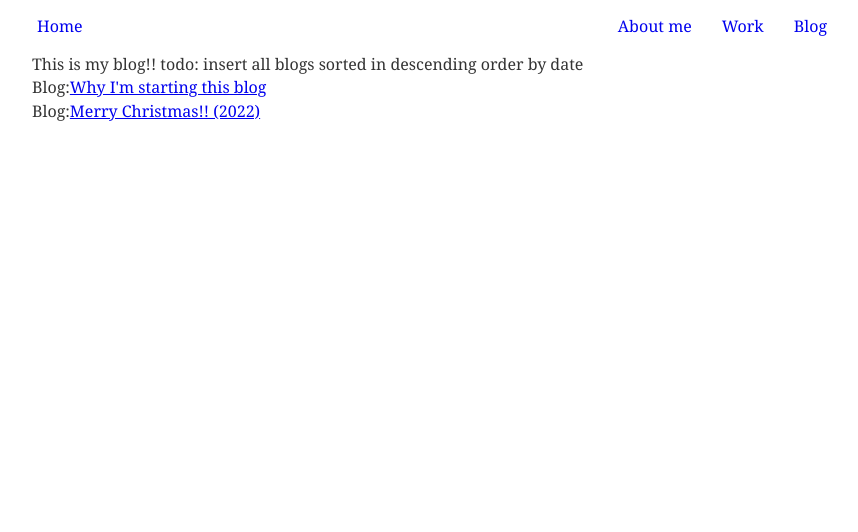
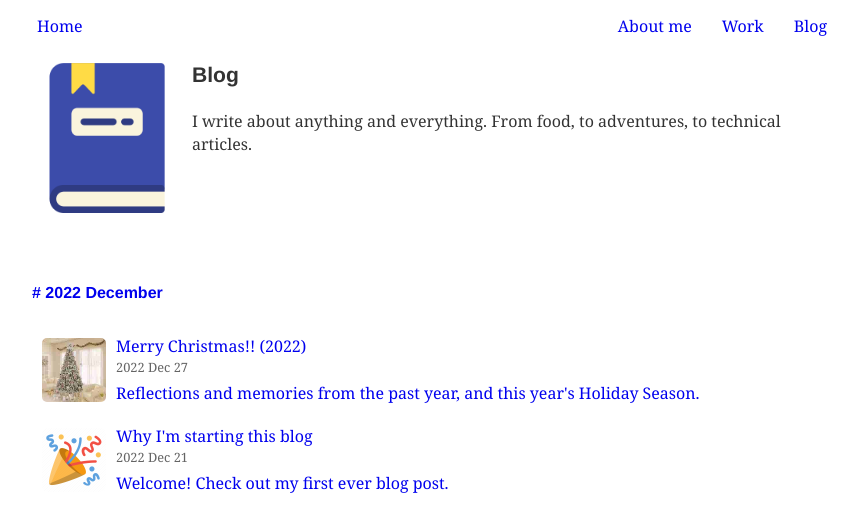
Before and after one commit to jimmy1231/me, a Gatsby site: page /blog in a window 1280 px wide. Shown: the whole page, without its empty margins (208-1066 px from the left). Built offline with nearby package versions, Linux system fonts and the light colour scheme; Gatsby itself is replaced by a stand-in of ours; some packages are replaced by stand-ins of ours.

```diff
--- a/gatsby-config.ts
+++ b/gatsby-config.ts
@@ -73,7 +73,8 @@
       options: {
         pathToConfigModule: `src/utils/typography`
       },
-    }
+    },
+    "gatsby-transformer-remark"
   ]
 };
 
--- a/package.json
+++ b/package.json
@@ -32,6 +32,7 @@
     "gatsby-source-filesystem": "^5.3.1",
     "gatsby-transformer-remark": "^6.3.2",
     "gatsby-transformer-sharp": "^5.3.1",
+    "lodash": "^4.17.21",
     "react": "^18.2.0",
     "react-dom": "^18.2.0",
     "react-icons": "^4.7.1",
@@ -42,12 +43,13 @@
     "typography-theme-bootstrap": "^0.16.19"
   },
   "devDependencies": {
+    "@types/lodash": "^4.14.191",
     "@types/node": "^18.11.10",
     "@types/react": "^18.0.26",
     "@types/react-dom": "^18.0.9",
+    "@types/react-icons": "^3.0.0",
     "@types/react-responsive": "^8.0.5",
     "@types/styled-components": "^5.1.26",
-    "@types/react-icons": "^3.0.0",
     "typescript": "^4.9.3"
   }
 }
--- /dev/null
+++ b/src/content/about.md
@@ -0,0 +1,13 @@
+---
+type: about
+slug: about
+---
+Hi there, my name is Jimmy! If you're here, hopefully I've made an impression on you! A bit about myself: I'm a recently graduated Computer Engineering student from the University of Toronto, Canada.
+
+I've worked mainly in the web development industry. For my 16-month Professional Experience Year (PEY), I worked for FutureVault inc., developing key aspects of the company's backend infrastructure using AWS technologies. For instance, my largest contribution to FutureVault was the research, design, and implementation of many mission-critical technologies during the company’s transition to AWS and Serverless. Much of the code which I authored began as proof-of-concepts which were later approved, deployed, and have since been functional in production. As well, I co-authored 4 SDK/library-level software packages in Java and JavaScript; of which, 2 were mission-critical and have been deployed to production. Under direct guidance from Senior Solutions Architect, Mark Tyborowski, I hold the majority credit on the complete redesign and reimplementation of FutureVault’s core document processing model, migrating from a monolithic application to a more scalable and distributed Serverless model using Serverless technologies such as AWS Lambda, Step Functions, Cognito, API Gateway, S3, etc.
+
+A bit more about me: My main topic of interest is systems design and optimization, which deals with the scalability and efficiency of programs at the hardware and compiler level. As well, I apply and hone my skills on a variety of personal projects ranging from simulation tools written in C, to web SVG rendering engines written in HTML/JavaScript. While coding, I like to follow strict guidelines and best practices to maintain readable , scalable, and consistent code. These guidelines are, of course, constantly evolving as I learn from my experiences.
+
+From the projects I've done, hopefully I've made the impression that I am passionate about software. I am always looking for new, cool project ideas to expand my knowledge, and this portfolio will be updated as I complete more projects in the future.
+
+Thank you for taking the time to read through! I hope you will be kind enough to reach out and we can talk about anything software, or otherwise :)
--- a/src/pages/blog/index.tsx
+++ b/src/pages/blog/index.tsx
@@ -1,41 +1,110 @@
-import React from "react";
-import { graphql, Link } from "gatsby";
-import MdxResult from "../../types/MdxFrontmatter";
+import React, {useMemo} from "react";
+import styled from "styled-components";
+import * as _ from 'lodash';
+import {graphql, HeadFC, PageProps} from "gatsby";
+import {AllMdx, MdxThumbnail} from "../../types/MdxFrontmatter";
+import "../../utils/graphql/AllMdxFrontmatter";
 
-export default ({ data }: { data: {
-    allMdx: {
-      nodes: MdxResult[]
+// @ts-ignore
+import diary from "../../images/diary.png";
+import {useThumbnailAllMdx} from "../../utils/hooks";
+import BlogSummary from "../../components/BlogSummary";
+import {MonthLUT} from "../../utils/utils";
+
+const Blog = styled.div`
+  display: flex;
+  flex-direction: column;
+  gap: 3em;
+`
+
+const Header = styled.div`
+  margin-top: 10px;
+  display: flex;
+  flex-direction: row;
+  gap: 10px;
+
+  img {
+    max-width: 150px;
+  }
+`
+
+const Body = styled.div`
+  display: flex;
+  flex-direction: column;
+  gap: 3em;
+
+  h4 a {
+    text-decoration: none;
+
+    :hover {
+      text-decoration: underline;
     }
-  } }) => {
+
+    :before {
+      content: '# ';
+    }
+  }
+`
+
+const BlogPage: React.FC<PageProps<AllMdx>> = ({ data }) => {
+  let nodes = useThumbnailAllMdx(data);
+
+  let groupBy: {
+    [index: string]: MdxThumbnail[]
+  } = useMemo(() => {
+    return _.groupBy(nodes, node => {
+      let dateStr = node.mdx.frontmatter.date;
+      // get month-year
+      let date = new Date(Date.parse(dateStr));
+      return `${date.getFullYear()} ${MonthLUT[date.getMonth()]}`;
+    });
+  }, [nodes]);
+
   return (
-    <div>
-      This is my blog!!
-      todo: insert all blogs sorted in descending order by date
-      {data?.allMdx?.nodes?.map(post => (
-        <div key={post.frontmatter.slug}>
-          Blog:
-          <Link to={post.frontmatter.slug}>{post.frontmatter.title}</Link>
+    <Blog>
+      {/* Header */}
+      <Header>
+        <img src={diary} alt={'Diary image'} />
+        <div>
+          <h3>Blog</h3>
+          <p>
+            I write about anything and everything. From food, to adventures,
+            to technical articles.
+          </p>
         </div>
-      ))}
-    </div>
+      </Header>
+      <Body>
+        {Object.entries(groupBy).map(([monthYear, blogs]) => {
+          let id = monthYear.replace(' ', '-').toLowerCase();
+          return (
+            <section id={id}>
+              <h4><a href={`#${id}`}>{monthYear}</a></h4>
+              {blogs.map(({ mdx, thumbnail }) => (
+                <BlogSummary
+                  frontmatter={mdx.frontmatter}
+                  parent={mdx.parent}
+                  thumbnail={thumbnail} />
+              ))}
+            </section>
+          )
+        })}
+      </Body>
+    </Blog>
   )
 }
 
+export default BlogPage
+
+export const Head: HeadFC = () => <title>Jimmy Li | Blog</title>
+
 export const query = graphql`
   query {
-    allMdx(filter: {frontmatter: {type: {eq: "blog"}}}) {
+    allMdx(
+      filter: {frontmatter: {type: {eq: "blog"}}}
+      sort: {frontmatter: {date: DESC}}
+    ) {
       nodes {
-        frontmatter {
-          slug
-          title
-        }
-        parent {
-          ... on File {
-            id
-            name
-            modifiedTime
-          }
-        }
+        ...AllMdxFrontmatter
       }
     }
   }
--- /dev/null
+++ b/src/utils/graphql/AllMdxFrontmatter.ts
@@ -0,0 +1,23 @@
+import { graphql } from "gatsby";
+
+export const AllMdxFrontmatter = graphql`
+  fragment AllMdxFrontmatter on Mdx {
+    frontmatter {
+      slug
+      title
+      date(formatString: "YYYY MMM DD")
+      synopsis
+      thumbnail {
+        childImageSharp {
+          gatsbyImageData(width: 150)
+        }
+      }
+    }
+    parent {
+      ... on File {
+        id
+        name
+      }
+    }
+  }
+`
--- /dev/null
+++ b/src/utils/hooks.ts
@@ -0,0 +1,15 @@
+import MdxResult, {AllMdx, MdxThumbnail} from "../types/MdxFrontmatter";
+import {useMemo} from "react";
+import {getImage} from "gatsby-plugin-image";
+
+export function useThumbnailAllMdx (data: AllMdx): MdxThumbnail[] {
+  return useMemo(() => {
+    return data.allMdx.nodes.map(node => {
+      let thumbnail = node.frontmatter.thumbnail;
+      return {
+        mdx: node,
+        thumbnail: thumbnail ? getImage(thumbnail.childImageSharp.gatsbyImageData) : null
+      }
+    });
+  }, [data]);
+}
--- /dev/null
+++ b/src/utils/utils.ts
@@ -0,0 +1,14 @@
+export const MonthLUT = [
+  'January',
+  'February',
+  'March',
+  'April',
+  'May',
+  'June',
+  'July',
+  'August',
+  'September',
+  'October',
+  'November',
+  'December'
+];
```
Also changed, not shown: src/components/ProfileSummary.tsx (+15 -6 lines), src/pages/about/index.tsx (+58 -4 lines), src/pages/index.tsx (+17 -39 lines), src/types/MdxFrontmatter.ts (+11 -0 lines), src/images/diary.png (added), src/images/icon.png, 3 other files.
